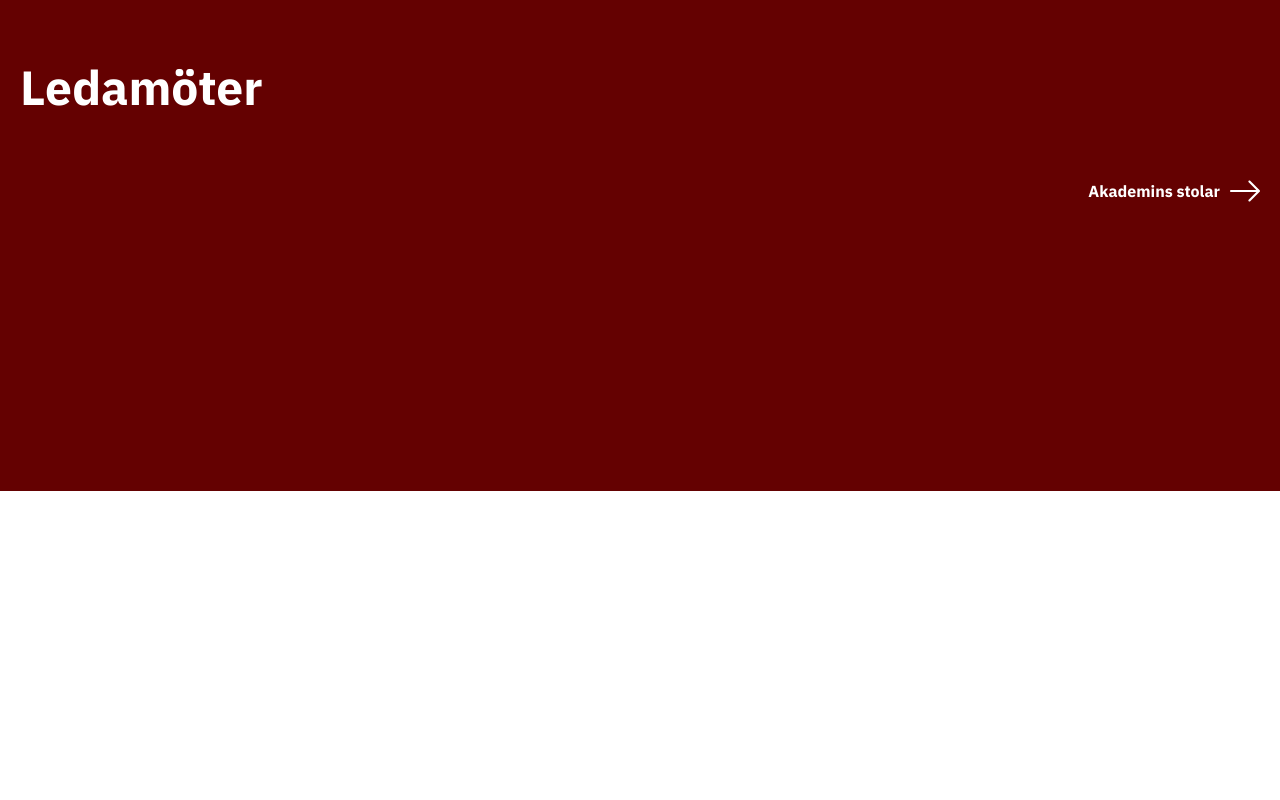
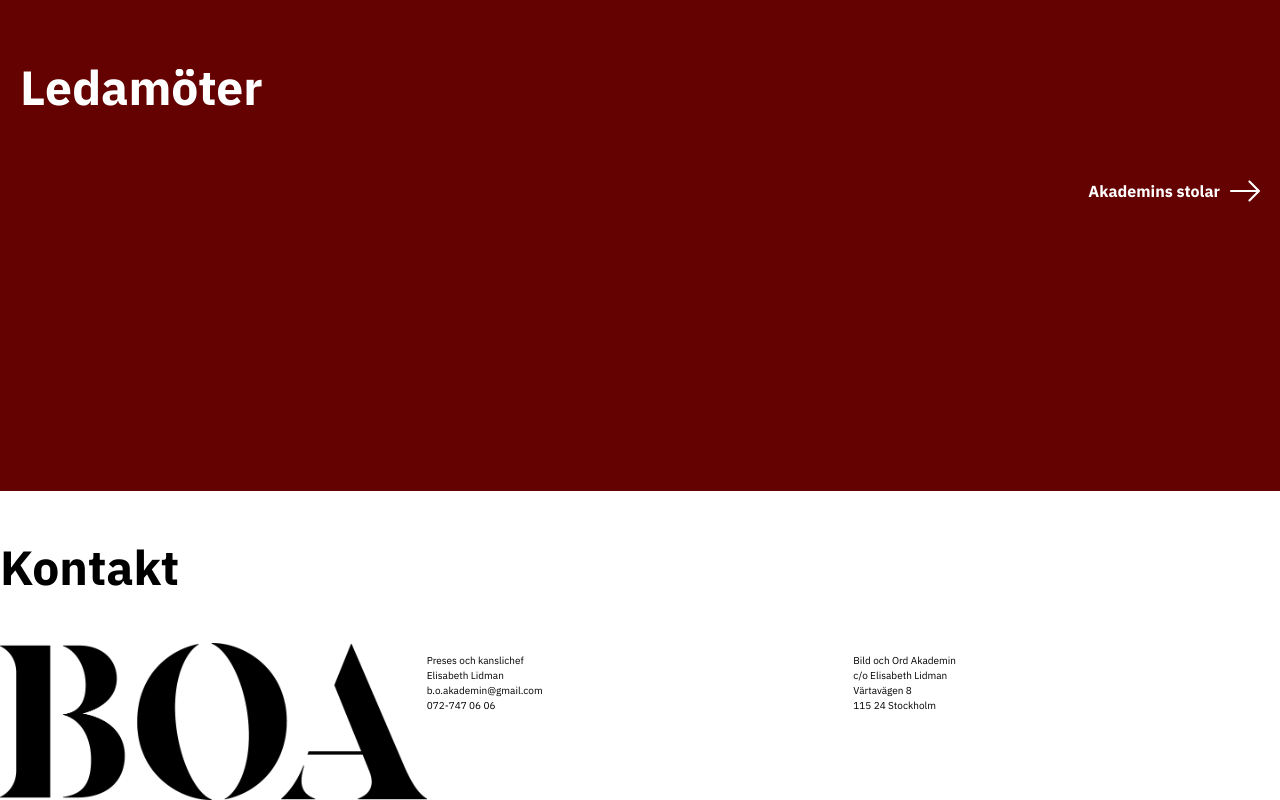
Before and after one commit to moablomkvist/BOA, a React (Create React App) app: page / in a window 1280 px wide. Shown: the part 1636-2436 px from the top of the page. Before the commit the page ends 2127 px from the top, so only its background shows below. Built offline with nearby package versions, Linux system fonts and the light colour scheme.

Commit message:
made changes to footer + tillbakaknapp

```diff
--- a/src/App.js
+++ b/src/App.js
@@ -1,11 +1,13 @@
 import React from 'react'
 import { BrowserRouter, Switch, Route } from 'react-router-dom'
 
-import { Header } from 'components/Header'
 import { Startsida } from 'pages/Startsida'
 import { Historia } from 'pages/Historia'
 import { Ledamoter } from 'pages/Ledamoter'
 import { Priser } from 'pages/Priser'
+
+import { Header } from 'components/Header'
+import { Footer } from 'components/Footer'
 
 export const App = () => {
   return (
@@ -31,6 +33,7 @@ export const App = () => {
           </Route>
 
         </Switch>
+        <Footer />
       </div>
     </BrowserRouter>
   )
--- a/src/components/Footer.js
+++ b/src/components/Footer.js
@@ -1,8 +1,34 @@
-import React from 'react'
+import React from "react";
 
 export const Footer = () => {
   return (
     <>
+      <h2>Kontakt</h2>
+      <div className="footer-wrapper">
+
+        <section className="footer-logo-section">
+          <img className="footer-logo" src="./assets/BOA.png" alt="logo" />
+        </section>
+
+        <section className="footer-text-section">
+          <p className="footer-text">
+            Preses och kanslichef
+            <span>Elisabeth Lidman</span>
+            <a href="mailto:b.o.akademin@gmail.com">b.o.akademin@gmail.com</a>
+            072-747 06 06
+          </p>
+        </section>
+
+        <section className="footer-text-section">
+          <p className="footer-text">
+            Bild och Ord Akademin
+            <span>c/o Elisabeth Lidman</span>
+            <span>Värtavägen 8</span>
+            <span>115 24 Stockholm</span>
+          </p>
+        </section>
+
+      </div>
     </>
-  )
-}
+  );
+};
--- a/src/components/Header.js
+++ b/src/components/Header.js
@@ -1,10 +1,9 @@
 import React from 'react'
-
 
 export const Header = () => {
   return (
     <section className="header">
-      <img className="logo" src="./assets/BOA.png" alt="logo"></img>
+      <img className="logo" src="./assets/BOA.png" alt="logo"/>
       <p className="sub-heading">Bild & Ord Akadmin</p>
     </section>
   )
--- a/src/components/TillbakaKnapp.js
+++ b/src/components/TillbakaKnapp.js
@@ -1,20 +1,22 @@
 import React from 'react'
-import { useHistory } from 'react-router-dom'
+import { Link } from 'react-router-dom';
+
+// import { useHistory } from 'react-router-dom'
 
 export const TillbakaKnapp = () => {
+//     const history = useHistory();
 
-    const history = useHistory();
-
-    const handleClick = () => {
-      history.push("/");
-    }
+//     const handleClick = () => {
+//       history.push("/");
+//     }
 
   return (
       <div className="back-link-element">
-        <a className="back-link" onClick={handleClick}>
+        <Link to="/" className="back-link"  //onClick={handleClick}
+        >
           <img className="arrow" src="assets/left-arrow.svg" alt="arrow-link" />
           <p className="back-text">Tillbaka</p>
-        </a>
+        </Link>
       </div>
   )
 }
--- a/src/index.css
+++ b/src/index.css
@@ -34,15 +34,6 @@ h3 {
   font-weight: 400;
 }
 
-a {
-  text-decoration: none;
-  color: black;
-}
-
-a:hover {
-  text-decoration: underline;
-}
-
 p {
   font-size: 16px;
 }
@@ -52,13 +43,15 @@ p {
   flex-direction: column;
 }
 
+/* HEADER */
+
+.logo {
+  width: 100%;
+}
+
 .header {
   padding: 20px;
   margin: 30px 0px 30px 0px;
-}
-
-.logo {
-  width: 100%;
 }
 
 .sub-heading {
@@ -66,6 +59,8 @@ p {
   text-align: center;
   font-size: 18px;
 }
+
+/* PAGES */
 
 .uppdrag {
   height: 500px;
@@ -101,6 +96,17 @@ p {
   padding: 20px;
 }
 
+/* LINKS */
+
+a {
+  text-decoration: none;
+  color: black;
+}
+
+a:hover {
+  text-decoration: underline;
+}
+
 .white-arrow-link-element {
   display: flex;
   flex-direction: row-reverse;
@@ -112,10 +118,6 @@ p {
   display: flex;
   flex-direction: row-reverse;
   font-weight: bold;
-}
-
-.white-arrow-link-element:hover, .black-arrow-link-element:hover {
-  text-decoration: none;
 }
 
 .arrow {
@@ -143,3 +145,32 @@ p {
 .back-text {
   padding-left: 5px;
 }
+
+/* FOOTER */
+
+.footer-wrapper {
+  display: flex;
+}
+
+.footer-logo {
+  width: 100%;
+}
+
+.footer-logo-section {
+  display: flex;
+  flex-direction: space-evenly;
+  width: 100%;
+  height: auto;
+}
+
+.footer-text-section {
+  display: flex;
+  flex-direction: space-evenly;
+  width: 100%;
+}
+
+.footer-text {
+  display: flex;
+  flex-direction: column;
+  font-size: 10px;
+}
--- a/src/pages/Startsida.js
+++ b/src/pages/Startsida.js
@@ -14,7 +14,7 @@ export const Startsida = () => {
       </article>
 
       <article className="pristagare">
-        <h2>Pristagare</h2>
+        <h2>Pristagare 2019</h2>
         <h3>Bibi Rödöö</h3>
         <h3>Anders Hansen</h3>
         <Link to="/priser" className="black-arrow-link-element">
```
